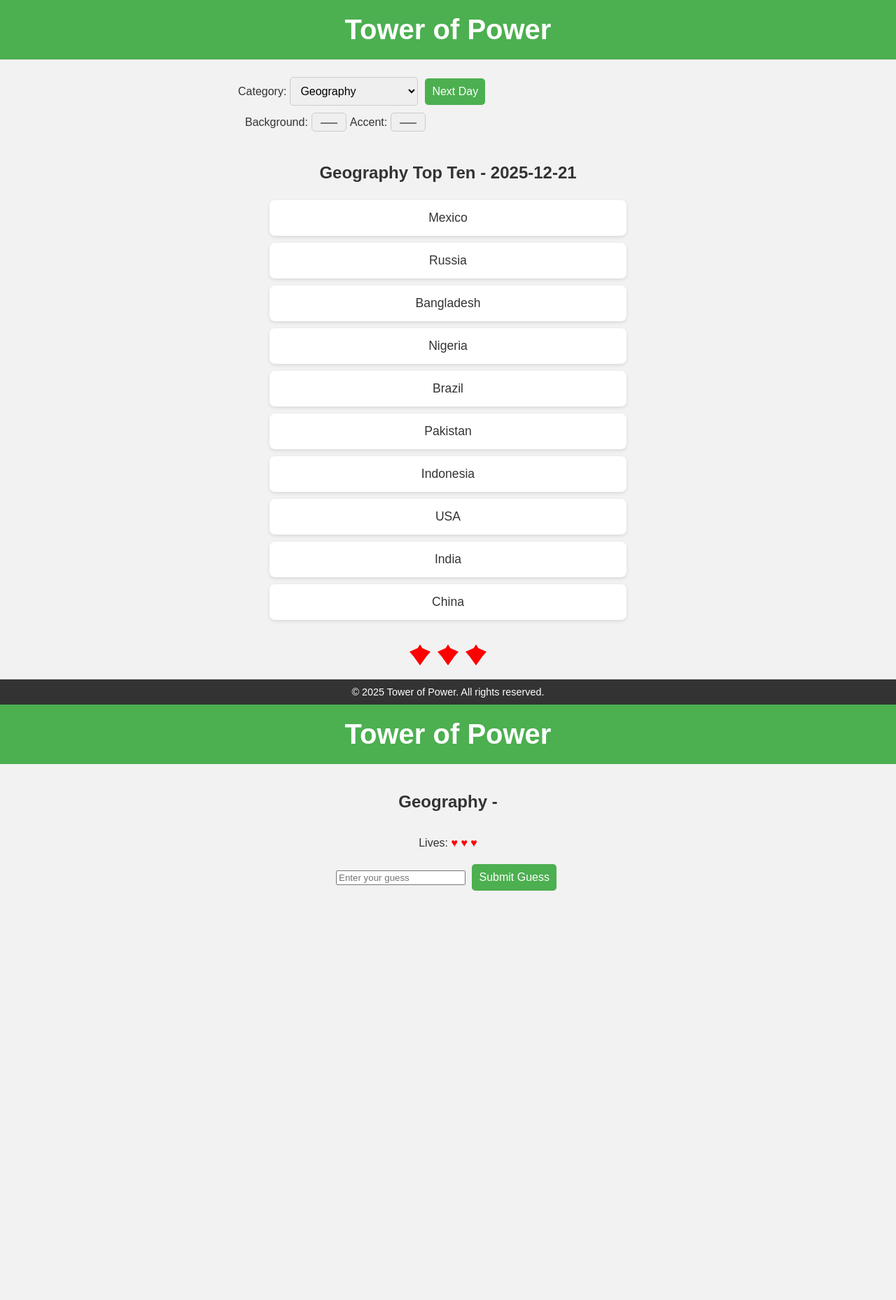
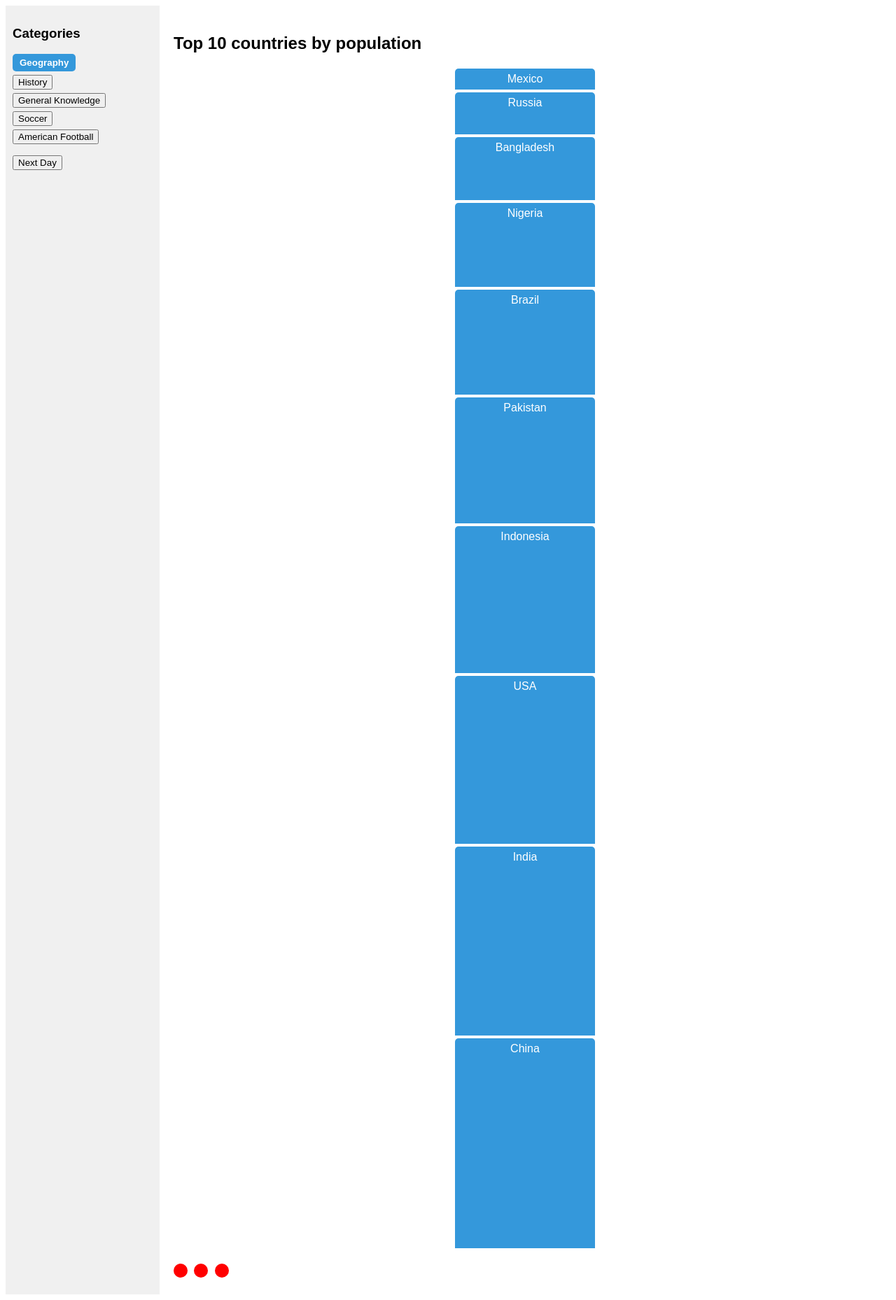
Before and after one commit to rhysfarrell3476-ship-it/towerofpower, a Flask app: page / in a window 1280 px wide. Shown: the whole page at 70% size. Before the commit the page ends 1273 px from the top, so only its background shows below. Run offline with Flask 3, Linux system fonts and the light colour scheme.

Commit message:
index.html

```diff
--- a/templates/index.html
+++ b/templates/index.html
@@ -4,216 +4,105 @@
   <meta charset="UTF-8">
   <title>Tower of Power</title>
   <style>
-        :root {
-            --bg-color: #f2f2f2;
-            --text-color: #333;
-            --accent-color: #4CAF50;
-        }
-
     body {
       font-family: Arial, sans-serif;
-            background: var(--bg-color);
-            color: var(--text-color);
-            margin: 0;
+      display: flex;
+    }
+    #sidebar {
+      width: 200px;
+      background-color: #f0f0f0;
+      padding: 10px;
+    }
+    #sidebar ul {
+      list-style-type: none;
       padding: 0;
-            display: flex;
-            flex-direction: column;
-            min-height: 100vh;
     }
-
-        header {
-            background: var(--accent-color);
+    #sidebar li {
+      margin-bottom: 5px;
+    }
+    #sidebar button.active {
+      font-weight: bold;
+      background-color: #3498db;
       color: white;
-            padding: 20px;
-            text-align: center;
-            font-size: 2.5em;
-            font-weight: bold;
+      border: none;
+      padding: 5px 10px;
+      border-radius: 5px;
+      cursor: pointer;
     }
-
-        main {
+    #main {
       flex: 1;
       padding: 20px;
-            max-width: 600px;
+    }
+    #question {
+      margin-bottom: 20px;
+    }
+    #tower {
+      display: flex;
+      flex-direction: column-reverse; /* bottom = rank 1 */
+      width: 200px;
       margin: auto;
-            display: flex;
-            flex-direction: column;
-            align-items: center;
     }
-
-        .controls {
-            display: flex;
-            justify-content: space-between;
-            align-items: center;
-            margin-bottom: 20px;
-            width: 100%;
-            flex-wrap: wrap;
+    .tower-block {
+      background-color: #3498db;
+      color: white;
+      margin: 2px 0;
+      text-align: center;
+      line-height: 30px;
+      border-radius: 5px 5px 0 0;
     }
-
-        select, button, input[type="color"] {
-            padding: 10px;
-            font-size: 1em;
-            margin: 5px;
-            border-radius: 5px;
-            border: 1px solid #ccc;
-            cursor: pointer;
+    #lives {
+      margin-top: 20px;
     }
-
-        button {
-            background-color: var(--accent-color);
-            color: white;
-            border: none;
-            transition: background 0.3s;
-        }
-
-        button:hover {
-            background-color: #45a049;
-        }
-
-        h2 {
-            margin-bottom: 20px;
-            text-align: center;
-        }
-
-        .tower {
-            display: flex;
-            flex-direction: column-reverse;
-            align-items: center;
-            width: 100%;
-        }
-
-        .tower-item {
-            background: white;
-            padding: 15px;
-            margin: 5px 0;
-            border-radius: 8px;
-            width: 80%;
-            text-align: center;
-            box-shadow: 0 2px 5px rgba(0,0,0,0.1);
-            font-size: 1.1em;
-            transition: transform 0.2s;
-        }
-
-        .tower-item:hover {
-            transform: scale(1.05);
-        }
-
-        .lives {
-            display: flex;
-            justify-content: center;
-            margin-top: 30px;
-        }
-
     .life {
-            width: 30px;
-            height: 30px;
-            margin: 0 5px;
-            background: red;
-            clip-path: polygon(50% 0%, 61% 18%, 100% 35%, 81% 57%, 50% 100%, 19% 57%, 0% 35%, 39% 18%);
-        }
-
-        footer {
-            background: #333;
-            color: white;
-            text-align: center;
-            padding: 10px;
-            font-size: 0.9em;
-        }
-
-        @media (max-width: 600px) {
-            .controls {
-                flex-direction: column;
-                align-items: stretch;
-            }
+      display: inline-block;
+      width: 20px;
+      height: 20px;
+      background-color: red;
+      margin-right: 5px;
+      border-radius: 50%;
     }
   </style>
 </head>
 <body>
-    <header>Tower of Power</header>
-    <main>
-        <div class="controls">
-            <form method="POST" style="display: flex; flex-wrap: wrap; align-items: center;">
-                <label for="category">Category:</label>
-                <select name="category" onchange="this.form.submit()">
-                    {% for category in categories %}
-                        <option value="{{ category }}" {% if category == selected_category %}selected{% endif %}>
-                            {{ category }}
-                        </option>
+  <div id="sidebar">
+    <h3>Categories</h3>
+    <ul>
+      {% for cat in categories %}
+        <li>
+          <form method="POST" style="display:inline;">
+            <input type="hidden" name="category" value="{{ cat }}">
+            <input type="hidden" name="date" value="{{ current_date }}">
+            <button type="submit" {% if selected_category == cat %}class="active"{% endif %}>
+              {{ cat }}
+            </button>
+          </form>
+        </li>
       {% endfor %}
-                </select>
-
+    </ul>
+    <form method="POST">
       <input type="hidden" name="date" value="{{ current_date }}">
       <button type="submit" name="next_day">Next Day</button>
     </form>
-
-            <div style="display: flex; flex-wrap: wrap; align-items: center; margin-left: 10px;">
-                <label>Background:</label>
-                <input type="color" id="bgColorPicker" value="#f2f2f2">
-                <label>Accent:</label>
-                <input type="color" id="accentColorPicker" value="#4CAF50">
-            </div>
   </div>
 
-        <h2>{{ selected_category }} Top Ten - {{ current_date }}</h2>
-        <div class="tower">
-            {% for item in top_ten %}
-                <div class="tower-item">{{ item }}</div>
+  <div id="main">
+    <div id="question">
+      <h2>{{ question_text }}</h2>
+    </div>
+
+    <div id="tower">
+      {% for i in range(top_ten|length) %}
+        <div class="tower-block" style="height:{{ (top_ten|length - i) * 30 }}px;">
+          {{ top_ten[i] }}
+        </div>
       {% endfor %}
     </div>
 
-        <div class="lives">
+    <div id="lives">
+      {% for i in range(lives) %}
         <div class="life"></div>
-            <div class="life"></div>
-            <div class="life"></div>
+      {% endfor %}
     </div>
-    </main>
-    <footer>
-        &copy; 2025 Tower of Power. All rights reserved.
-    </footer>
-
-    <script>
-        // Change background and accent colors dynamically
-        const bgPicker = document.getElementById('bgColorPicker');
-        const accentPicker = document.getElementById('accentColorPicker');
-
-        bgPicker.addEventListener('input', () => {
-            document.documentElement.style.setProperty('--bg-color', bgPicker.value);
-        });
-
-        accentPicker.addEventListener('input', () => {
-            document.documentElement.style.setProperty('--accent-color', accentPicker.value);
-        });
-    </script>
+  </div>
 </body>
 </html>
-<header>Tower of Power</header>
-<main>
-    <h2>{{ selected_category }} - {{ question }}</h2>
-
-    <p>Lives:
-        {% for i in range(lives) %}
-            <span style="color:red;">♥</span>
-        {% endfor %}
-    </p>
-
-    {% if not show_answers and lives > 0 %}
-        <form method="POST">
-            <input type="text" name="guess" placeholder="Enter your guess" required>
-            <input type="hidden" name="category" value="{{ selected_category }}">
-            <button type="submit">Submit Guess</button>
-        </form>
-    {% elif lives <= 0 and not show_answers %}
-        <p>You have no lives left!</p>
-        <form method="POST">
-            <input type="hidden" name="category" value="{{ selected_category }}">
-            <button type="submit" name="show_answers">Show Answers</button>
-        </form>
-    {% endif %}
-
-    {% if show_answers %}
-        <div class="tower">
-            {% for item in top_ten %}
-                <div class="tower-item">{{ item }}</div>
-            {% endfor %}
-        </div>
-    {% endif %}
-</main>
```
Lines whose indentation alone changed are shown as unchanged.
